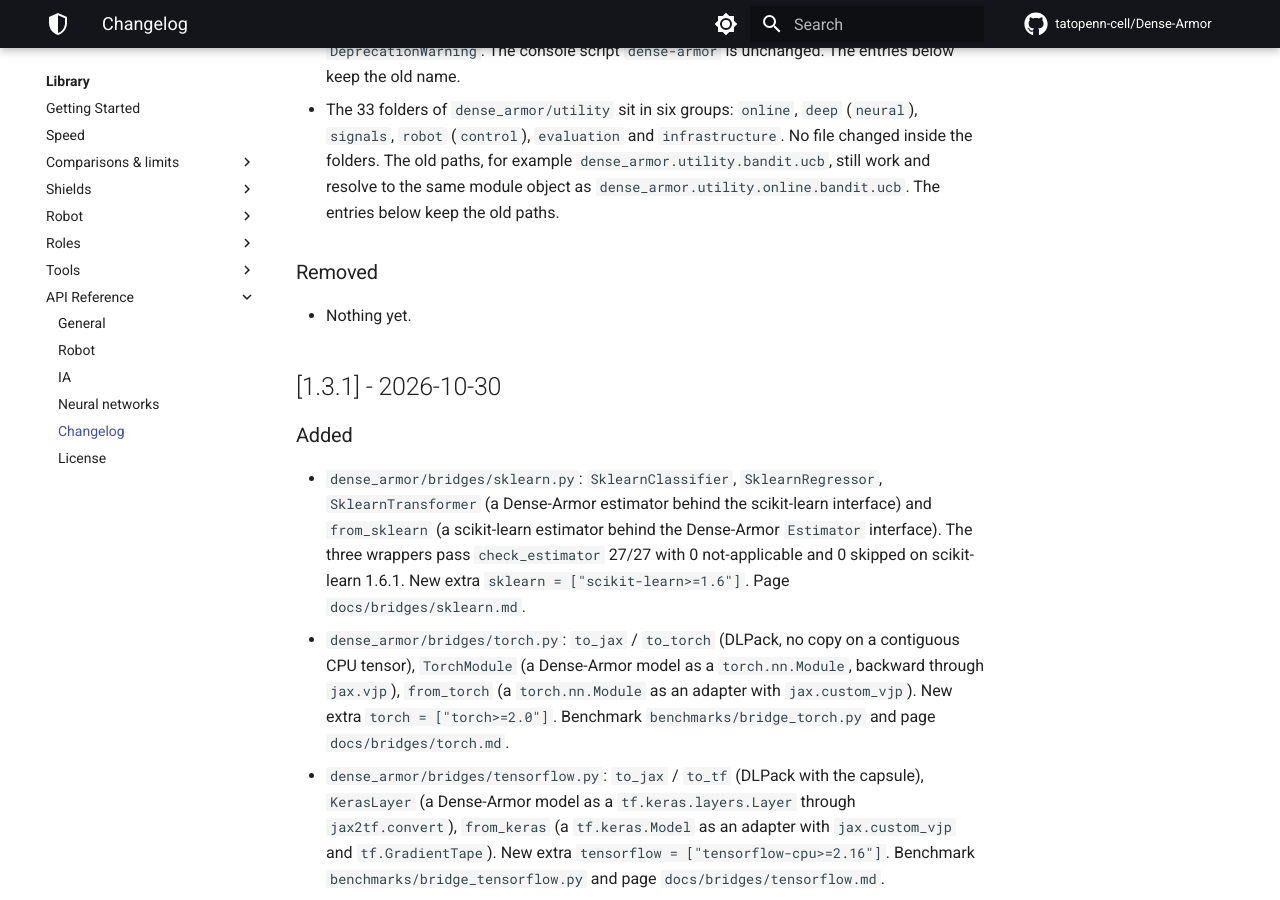
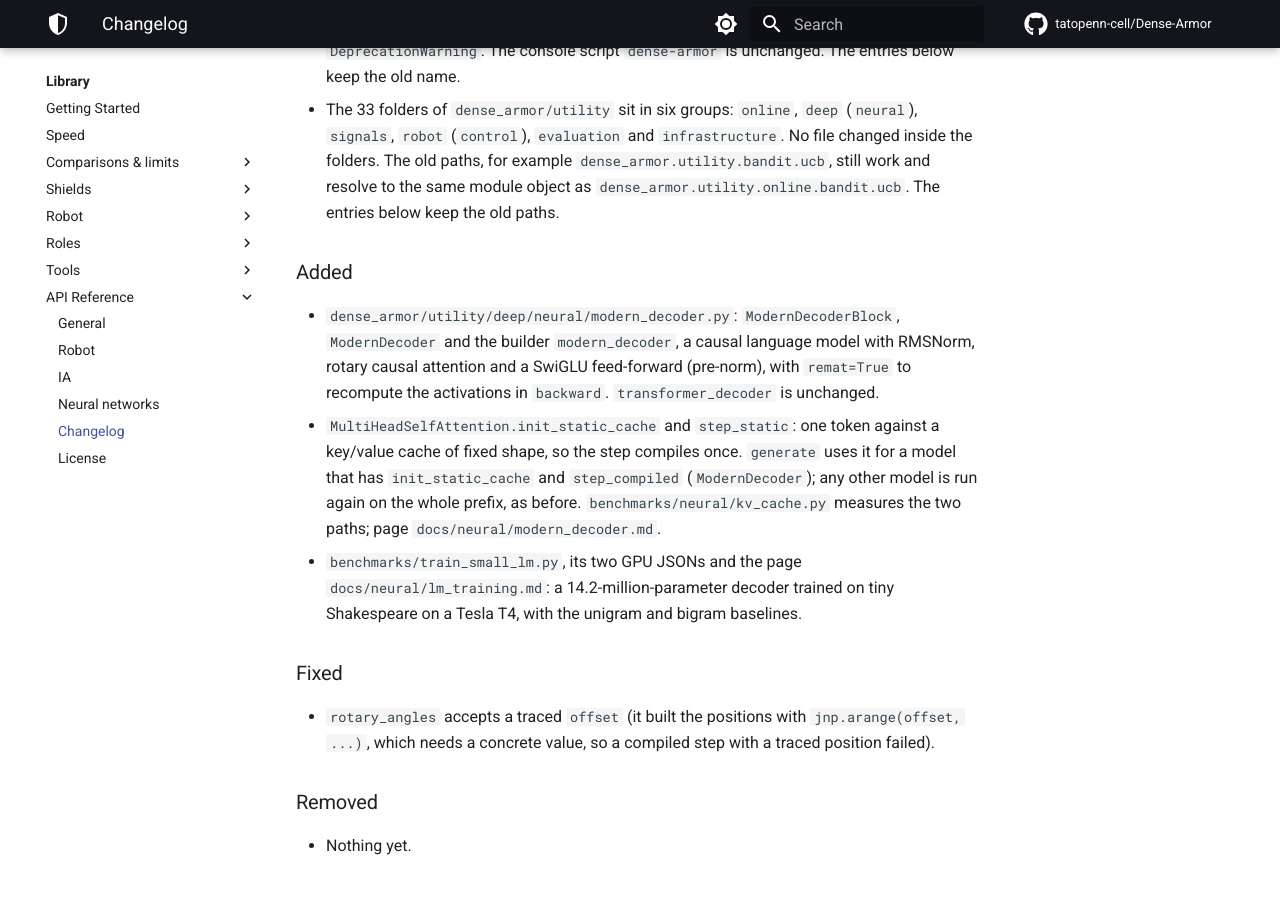
Before and after one commit to tatopenn-cell/Dense-Armor, an MkDocs documentation site: the page built from docs/changelog.md, in a window 1280 px wide and 900 px high, scrolled down 645 px. Built offline with MkDocs 1.6.1 and Material for MkDocs 9.7.7, drawn with Linux system fonts in a browser that asks for light colours; comment, search, counter and statistics services are not loaded.

Commit message:
README, ARCHITECTURE.md, docs indexes and CHANGELOG follow the modern decoder and the six groups of utility
- README.md: the Deep learning line names the decoder language model and the static key/value cache; the list of pages links lm_training.md and modern_decoder.md.

- ARCHITECTURE.md: the six groups of utility, the rows of modern_decoder.py, generate.py and attention.py.

- dense_armor/README.md: the six groups, in Italian like the rest of the file.

- docs/index.md, docs/neural/index.md, CHANGELOG.md: the two pages and the entries of N7 and N8.

```diff
--- a/CHANGELOG.md
+++ b/CHANGELOG.md
@@ -17,6 +17,21 @@ Formato basato su [Keep a Changelog](https://keepachangelog.com/it/1.0.0/).
   example `dense_armor.utility.bandit.ucb`, still work and resolve to the
   same module object as `dense_armor.utility.online.bandit.ucb`. The entries
   below keep the old paths.
+
+### Added
+- `dense_armor/utility/deep/neural/modern_decoder.py`: `ModernDecoderBlock`, `ModernDecoder` and the builder
+  `modern_decoder`, a causal language model with RMSNorm, rotary causal attention and a SwiGLU feed-forward
+  (pre-norm), with `remat=True` to recompute the activations in `backward`. `transformer_decoder` is unchanged.
+- `MultiHeadSelfAttention.init_static_cache` and `step_static`: one token against a key/value cache of fixed
+  shape, so the step compiles once. `generate` uses it for a model that has `init_static_cache` and
+  `step_compiled` (`ModernDecoder`); any other model is run again on the whole prefix, as before.
+  `benchmarks/neural/kv_cache.py` measures the two paths; page `docs/neural/modern_decoder.md`.
+- `benchmarks/train_small_lm.py`, its two GPU JSONs and the page `docs/neural/lm_training.md`: a 14.2-million-parameter
+  decoder trained on tiny Shakespeare on a Tesla T4, with the unigram and bigram baselines.
+
+### Fixed
+- `rotary_angles` accepts a traced `offset` (it built the positions with `jnp.arange(offset, ...)`, which needs
+  a concrete value, so a compiled step with a traced position failed).
 
 ### Removed
 - Nothing yet.
```
Also changed, not shown: README.md (+3 -1 lines), dense_armor/README.md (+2 -0 lines), docs/index.md (+4 -0 lines), docs/neural/index.md (+2 -0 lines).
